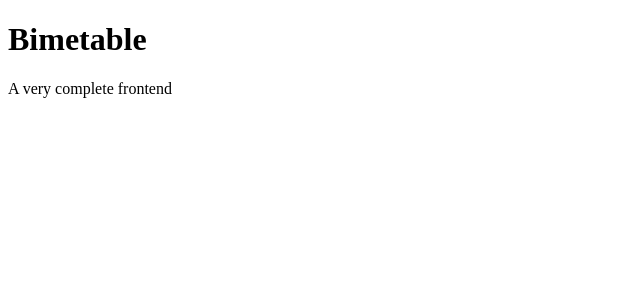
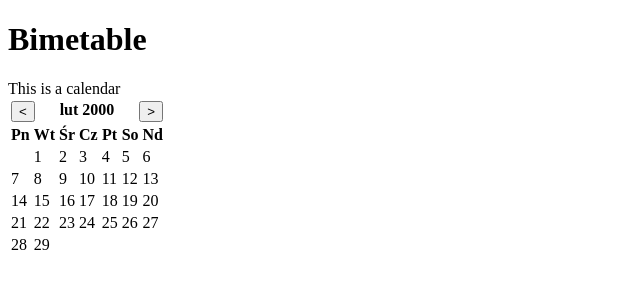
Before and after one commit to Adimac93/bimetable, a Nuxt app in the folder frontend/: page / in a window 1280 px wide. Shown: the top 300 px of the page, without its empty margins (0-640 px from the left). Built offline with nearby package versions, Linux system fonts and the light colour scheme.

Commit message:
✨very janky calendar

```diff
--- /dev/null
+++ b/frontend/components/Calendar.client.vue
@@ -0,0 +1,76 @@
+<template>
+    <div>This is a calendar</div>
+    <table>
+        <thead>
+            <tr>
+                <th colspan="7"><div class="header">
+                    <button @click="changeMonth(-1)">&lt;</button>
+                    <span>
+                        {{ monthStart.format("MMM YYYY") }}
+                    </span>
+                    <button @click="changeMonth(1)">&gt;</button>
+                </div></th>
+            </tr>
+            <tr>
+                <th v-for="weekday in weekdays">{{ weekday }}</th>
+            </tr>
+        </thead>
+        <tbody>
+            <tr v-for="week in days">
+                <template v-for="day in week">
+                    <template v-if="'offset' in day">
+                        <td v-if="day.offset" :colspan="day.offset"></td>
+                    </template>
+                    <td v-else>{{ day.date() }}</td>
+                </template>
+            </tr>
+        </tbody>
+    </table>
+</template>
+
+<script setup lang="ts">
+import dayjs from "@/utils/dayjs";
+
+type CalendarSpace = dayjs.Dayjs | {
+    offset: number
+};
+
+const weekdays = dayjs.weekdaysMin(true);
+
+const monthStart = ref(dayjs("2000-02-03").date(1));
+const daysInMonth = computed(() => monthStart.value.daysInMonth());
+const days = computed(() => {
+    const days: CalendarSpace[][] = [];
+    // if it's not the first day of the week, add an initial week
+    if (monthStart.value.weekday() != 0) {
+        days.push([]);
+    }
+
+    for (let i = 0; i < daysInMonth.value; i++) {
+        const day = monthStart.value.add(i, "days");
+        const weekDay = day.weekday();
+        if (weekDay == 0) {
+            days.push([]);
+        }
+        days[days.length - 1].push(day);
+    }
+
+    // add empty cells at beginning and end
+    const startEmptyCells = monthStart.value.weekday();
+    days[0].unshift({ offset: startEmptyCells });
+
+    return days;
+});
+
+function changeMonth(offset: number) {
+    monthStart.value = monthStart.value.add(offset, "months");
+}
+</script>
+
+<style scoped>
+.header {
+    display: flex;
+    flex-flow: row nowrap;
+    justify-content: space-between;
+}
+</style>
--- a/frontend/package.json
+++ b/frontend/package.json
@@ -9,5 +9,8 @@
   },
   "devDependencies": {
     "nuxt": "^3.1.0"
+  },
+  "dependencies": {
+    "dayjs": "^1.11.7"
   }
 }
--- a/frontend/pages/index.vue
+++ b/frontend/pages/index.vue
@@ -1,6 +1,6 @@
 <template>
     <div>
         <h1>Bimetable</h1>
-        A very complete frontend
+        <Calendar/>
     </div>
 </template>
--- /dev/null
+++ b/frontend/utils/dayjs.ts
@@ -0,0 +1,17 @@
+import dayjs from "dayjs";
+
+import weekOfYear from "dayjs/plugin/weekOfYear";
+import weekday from "dayjs/plugin/weekday";
+import dayOfYear from "dayjs/plugin/dayOfYear";
+import localeData from "dayjs/plugin/localeData";
+
+import "dayjs/locale/pl";
+
+dayjs.extend(weekOfYear);
+dayjs.extend(weekday);
+dayjs.extend(dayOfYear);
+dayjs.extend(localeData);
+
+dayjs.locale("pl");
+
+export default dayjs;
```
Also changed, not shown: 1 other file (tests, documents, lock files or other folders).
